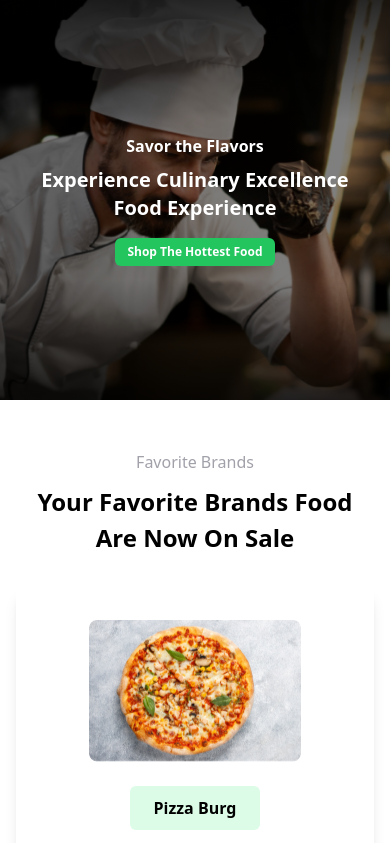
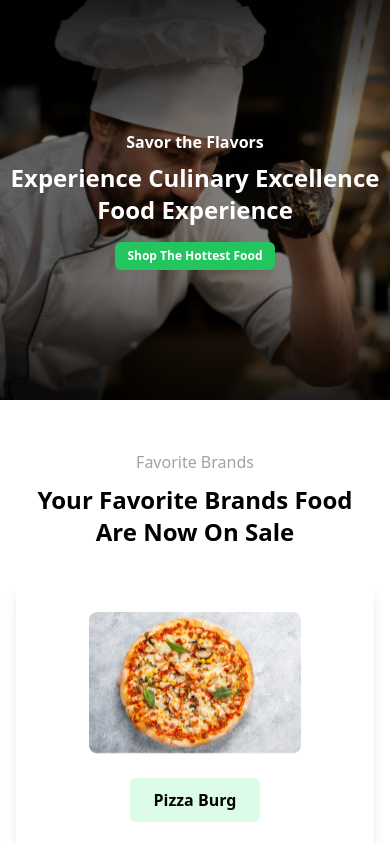
Before and after one commit to TahReEm7/Food-Page, a plain HTML site: page index.html in a window 390 px wide. Shown: the top 843 px of the page. Drawn offline with nearby package versions, Linux system fonts and the light colour scheme.

Commit message:
rechecked

```diff
--- a/index.html
+++ b/index.html
@@ -34,7 +34,7 @@
          <section class=" max-w-screen h-[400px] md:h-[700px] bg flex justify-center items-center text-center gap-2">
             <div class="">
                 <p class="text-white font-semibold md:text-xl my-2">Savor the Flavors</p>
-                <h1 class="text-white font-bold text-xl md:text-4xl my-2">Experience Culinary Excellence <br> Food Experience</h1>
+                <h1 class="text-white font-bold text-2xl md:text-4xl my-2">Experience Culinary Excellence <br> Food Experience</h1>
                 <p class="hidden md:block text-zinc-200 font-medium text-xs my-2">Contrary to popular belief, Lorem Ipsum is not simply random text. It has roots in a piece of classical Latin <br>literature from 45 BC, making it over 2000 years old. Richard McClintock</p>
                 <button class="md:px-[24px] md:py-[12px] px-[12px] py-[5px] bg-green-500 font-semibold text-[12px] md:text-[16px] text-white rounded-md my-2 hover:bg-green-200 hover:text-black">Shop The Hottest Food</button>
             </div>
@@ -47,7 +47,7 @@
             <section class="py-[50px] text-center">
                 <div>
                     <p class="text-zinc-400 ">Favorite Brands</p>
-                    <h1 class="text-black font-bold text-[24px] mt-[10px] md:text-[32px] md:my-4">Your Favorite Brands Food <br> Are Now On Sale</h1>
+                    <h1 class="text-black font-bold text-2xl md:text-5xl mt-[10px] md:text-[32px] md:my-4">Your Favorite Brands Food <br> Are Now On Sale</h1>
                     <!-- cards start -->
                      <div class="grid grid-cols-1 my-4 p-4 md:grid-cols-3 md:gap-10 md:my-10 md:p-10 ">
                         <!-- 1 -->
@@ -82,7 +82,7 @@
                      <section class="flex flex-col gap-4 text-center items-center justify-center md:h-[400px]">
                         <h1 class="font-semibold text-5xl text-green-300">JOIN OUR EAT WELL, BE WELL <br> CULTURE.</h1>
                         <p class="font-medium text-sm text-zinc-600">Stay up-to-date with our new opening and upcoming events, seasonal special and promotions</p>
-                        <div class="border-t-2 border-b-2 flex gap-10 flex-row ">
+                        <div class="border-t-2 border-b-2 flex gap-2 md:gap-10 flex-row ">
                             <input class="bg-zinc-100 my-2 pl-2 rounded-md shadow-md md:pr-[400px] py-2" type="email" placeholder="Enter your email address">
                             <button class="md:px-[24px] md:py-[12px] px-[12px] py-[5px] shadow-md bg-green-500 font-semibold text-[12px] md:text-[16px] text-white rounded-md my-2 text-center  hover:bg-green-200 hover:text-black">SIGN ME UP!</button>
                         </div>
```
